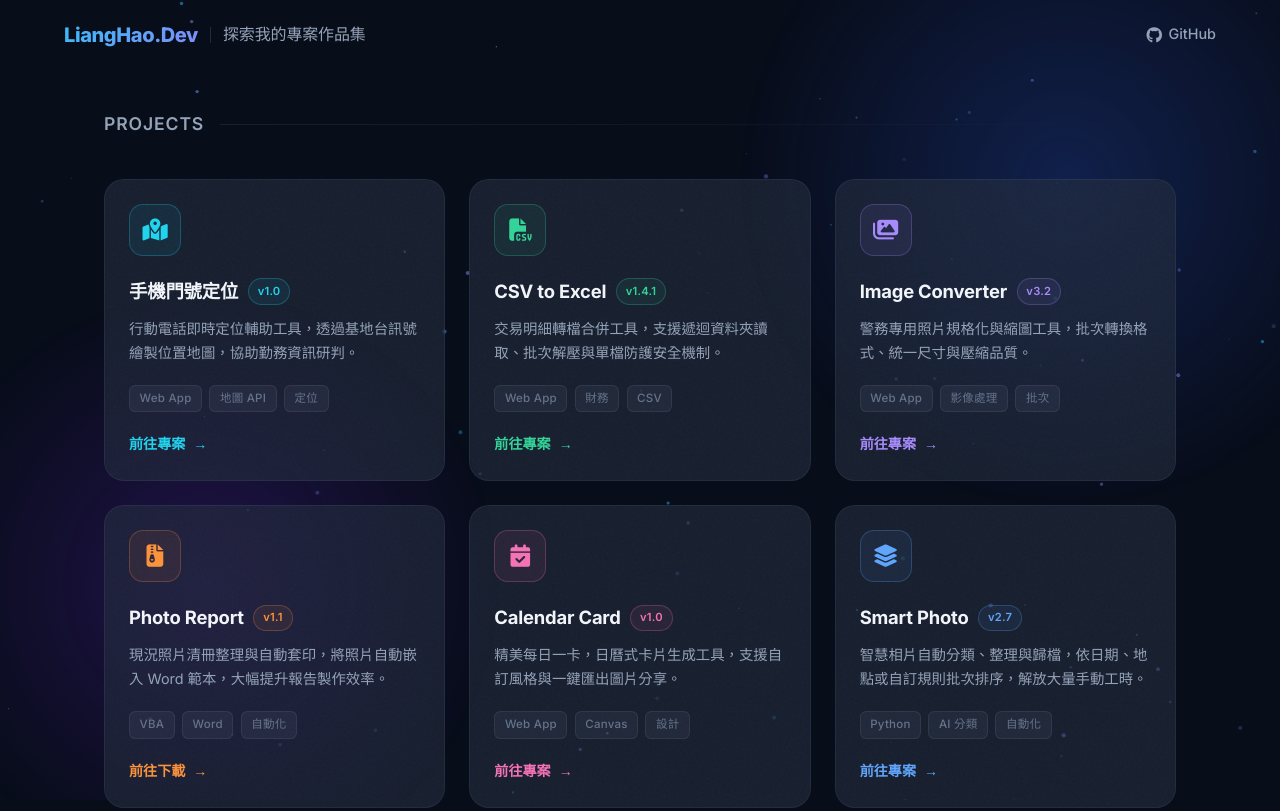
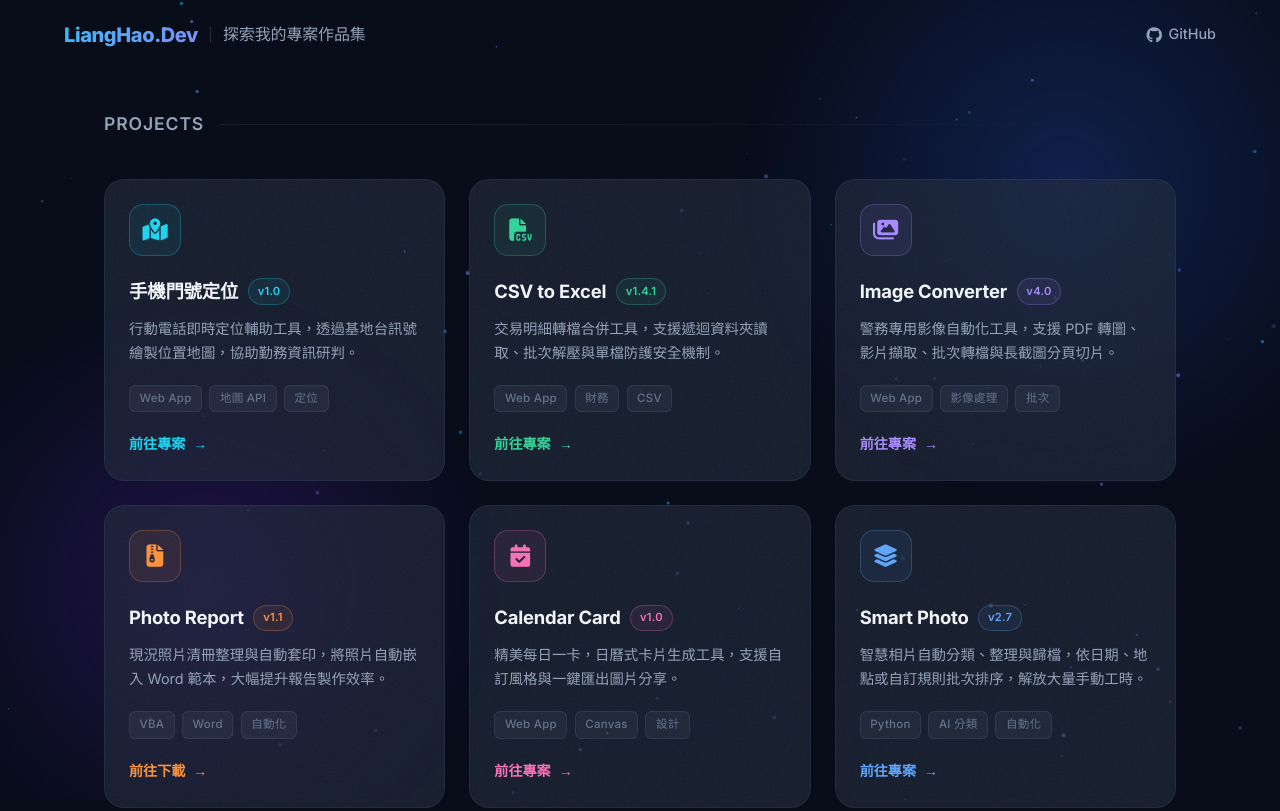
Before and after one commit to lianghao02/home, a plain HTML site: page index.html in a window 1280 px wide. Shown: the top 811 px of the page. Drawn offline with Linux system fonts and the light colour scheme.

Commit message:
upd: update Image Converter version to v4.0 and description

```diff
--- a/index.html
+++ b/index.html
@@ -805,10 +805,10 @@
               </div>
               <div class="card-title-row">
                 <h2>Image Converter</h2>
-                <span class="version-badge">v3.2</span>
+                <span class="version-badge">v4.0</span>
               </div>
               <p class="card-desc">
-                警務專用照片規格化與縮圖工具，批次轉換格式、統一尺寸與壓縮品質。
+                警務專用影像自動化工具，支援 PDF 轉圖、影片擷取、批次轉檔與長截圖分頁切片。
               </p>
               <div class="card-tags">
                 <span class="tag">Web App</span>
```
